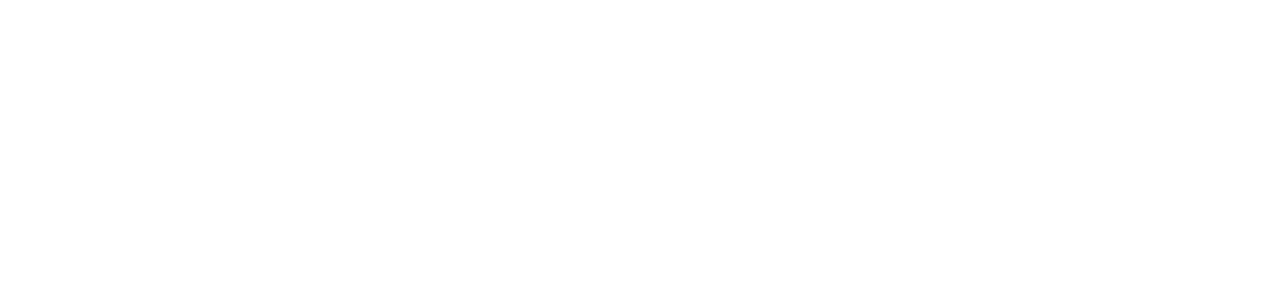
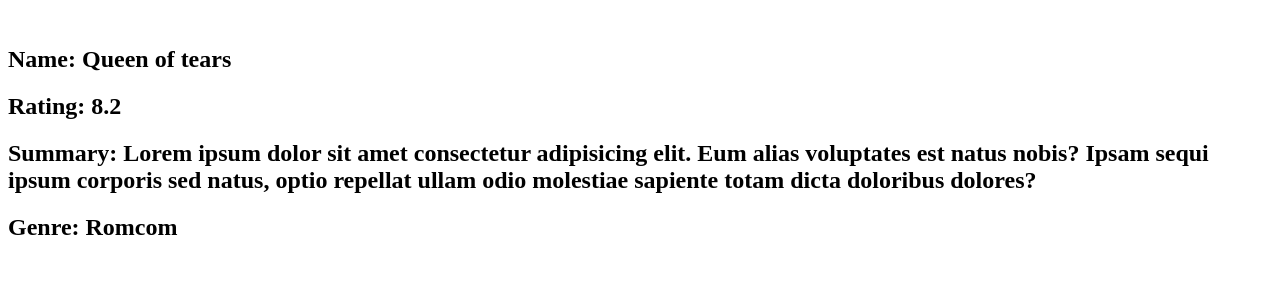
Before and after one commit to NipunShrivats/React_tutorials, a React (Vite) app in the folder react_tutorials/: page / in a window 1280 px wide. Shown: the top 300 px of the page. Built offline with nearby package versions, Linux system fonts and the light colour scheme.

Commit message:
updates on 26-3-25, change no. 3

```diff
--- a/react_tutorials/src/Components/1_Basic/DynamicValues_2.jsx
+++ b/react_tutorials/src/Components/1_Basic/DynamicValues_2.jsx
@@ -2,10 +2,25 @@
 import React from "react";
 
 export default function DynamicValues_2() {
+  const name = "Queen of tears";
+  const rating = 8.2;
+  const summary = `Lorem ipsum dolor sit amet consectetur adipisicing elit. Eum alias voluptates est natus nobis? Ipsam sequi ipsum corporis sed natus, optio repellat ullam odio molestiae sapiente totam dicta doloribus dolores?`;
+
+  const retirngenre = () => {
+    const genre = "Romcom";
+    return genre;
+  };
   return (
-    <div>
+    <>
       {/* 1. Using Variables :-
     can embed any js  variable in JSX by enclosing curly braces.*/}
-    </div>
+      <div>
+        <img src="" alt="" />
+        <h2>Name: {name}</h2>
+        <h2>Rating: {rating}</h2>
+        <h2>Summary: {summary}</h2>
+        <h2>Genre: {retirngenre()}</h2>
+      </div>
+    </>
   );
 }
```
